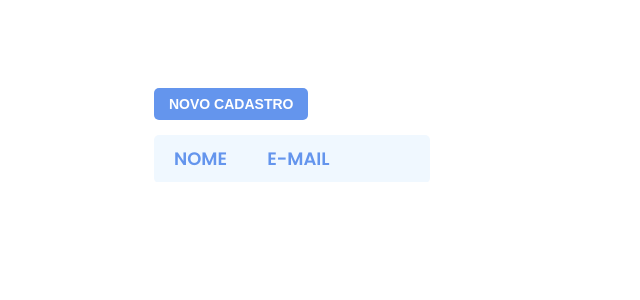
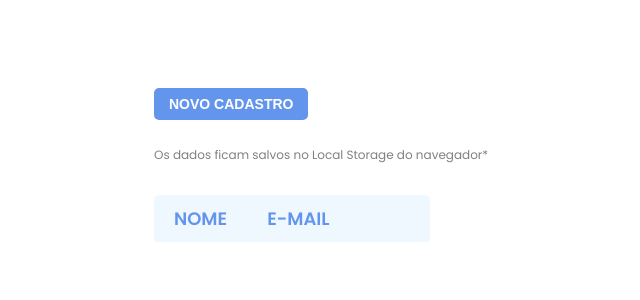
Before and after one commit to imarqueso/crud-react, a React (Create React App) app: page / in a window 1280 px wide. Shown: the top 300 px of the page, without its empty margins (106-746 px from the left). Built offline with nearby package versions, Linux system fonts and the light colour scheme.

Commit message:
Adição do aviso de Local Storage

```diff
--- a/src/App.css
+++ b/src/App.css
@@ -87,6 +87,13 @@ span {
   cursor: pointer;
 }
 
+.aviso {
+  font-size: 12px;
+  color: gray;
+  line-height: 20px;
+  margin: 25px 0px 15px 0px;
+}
+
 @media (max-width: 800px) {
   .content {
     width: 100%;
--- a/src/App.js
+++ b/src/App.js
@@ -40,6 +40,10 @@ function App() {
         <button onClick={() => [setDataEdit({}), onOpen()]}>
           Novo Cadastro
         </button>
+
+        <span className="aviso">
+          Os dados ficam salvos no Local Storage do navegador*
+        </span>
 
         <div className="box">
           <table>
```
